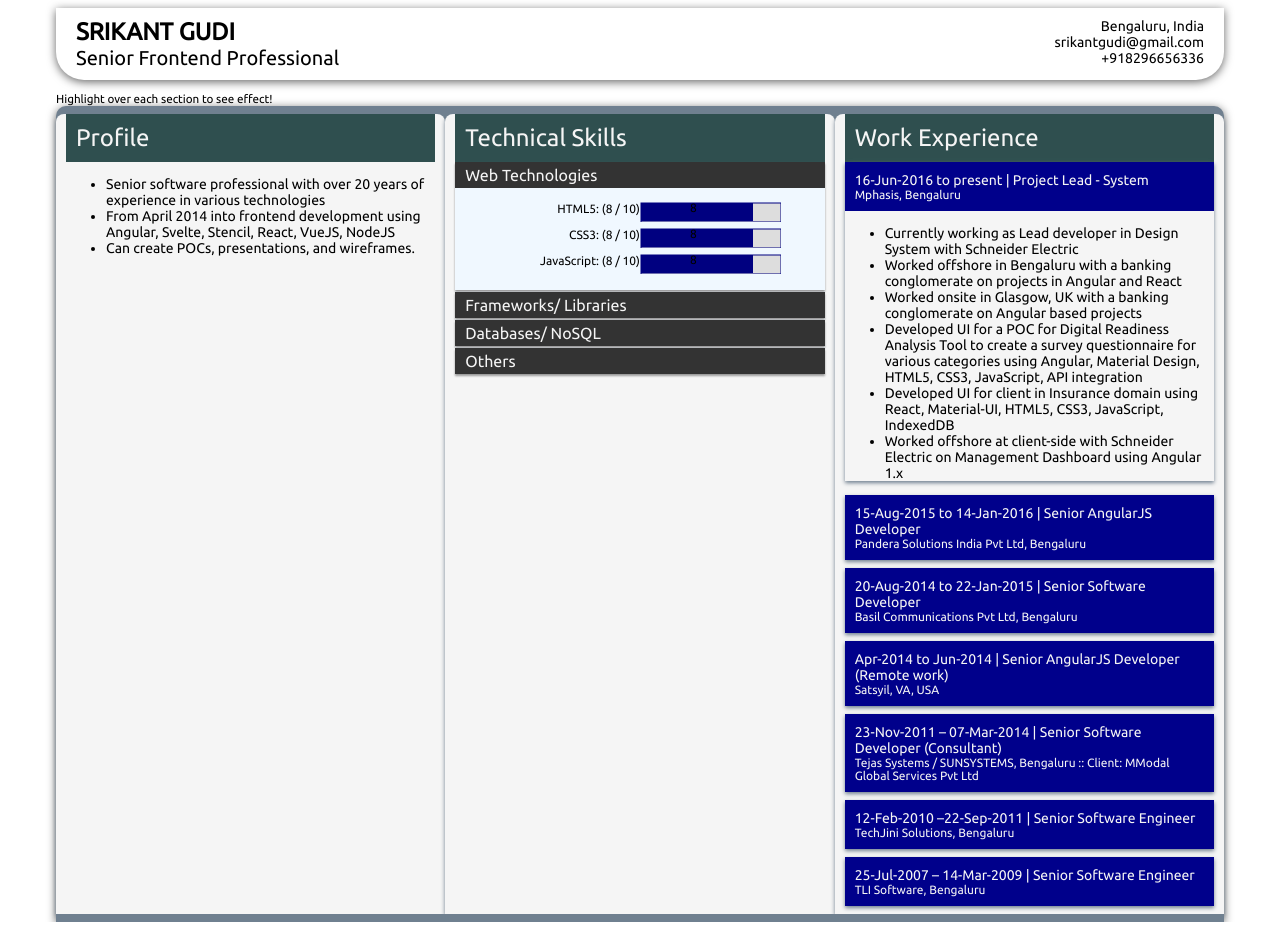
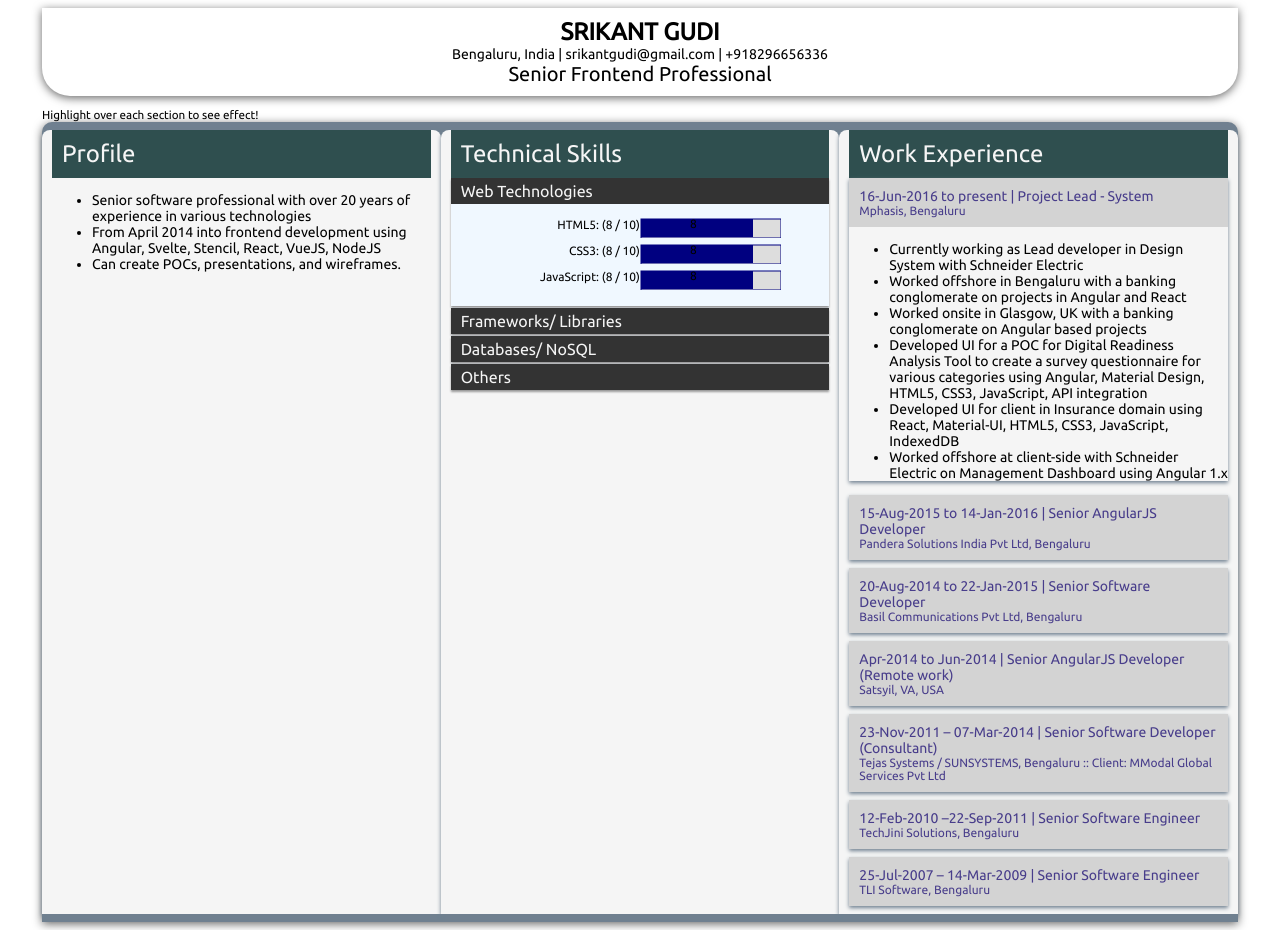
Before and after one commit to srikantgudi/srikantgudi.github.io, a Svelte app: page / in a window 1280 px wide. Built offline with nearby package versions, Linux system fonts and the light colour scheme.

Commit message:
Modified styles

```diff
--- a/public/global.css
+++ b/public/global.css
@@ -2,12 +2,10 @@
   margin: 0 1em;
   font-family: Ubuntu;
   font-size: 14px;
-  overflow: hidden;
 }
 html,
 body {
   position: relative;
-  height: 100%;
 }
 .sectiontitle {
   font-size: 16px;
@@ -15,79 +13,15 @@ body {
 .subtitle {
   font-size: 12px;
 }
-.container {
-	min-height: 100vh;
-	padding: 0 1rem;
-  }
-
 .main {
   padding: 0 20px;
   font-family: ubuntu;
 }
-
-  .footer {
-	width: 100%;
-	height: 100px;
-	border-top: 1px solid #eaeaea;
+.topnav {
   display: flex;
+  flex-direction: column;
   justify-content: center;
-	align-items: center;
-  }
-
-  .footer img {
-	margin-left: 0.5rem;
-  }
-
-  .footer a {
-	display: flex;
-	justify-content: center;
-	align-items: center;
-  }
-
-  .title a {
-	color: #0070f3;
-	text-decoration: none;
-  }
-
-  .title a:hover,
-  .title a:focus,
-  .title a:active {
-	text-decoration: underline;
-  }
-
-  .title {
-	margin: 0;
-	line-height: 1.15;
-	font-size: 2rem;
-  }
-
-  .description {
-	line-height: 1.5;
-	font-size: 1.5rem;
-  }
-
-  .code {
-	background: #fafafa;
-	border-radius: 5px;
-	padding: 0.75rem;
-	font-size: 1.1rem;
-	font-family: Menlo, Monaco, Lucida Console, Liberation Mono, DejaVu Sans Mono,
-	  Bitstream Vera Sans Mono, Courier New, monospace;
-  }
-
-  .grid {
-	display: flex;
-	align-items: center;
-	justify-content: center;
-	flex-wrap: wrap;
-	max-width: 800px;
-	margin-top: 3rem;
-  }
-
-  .topnav {
-	display: grid;
-	grid-template-columns: 1fr 1fr;
-	grid-gap: 10px 20px;
+  text-align: center;
   box-shadow: 0 2px 10px #666666;
   margin-bottom: 10px;
   padding: 10px 20px;
@@ -135,8 +69,8 @@ body {
   box-shadow: 0 2px 4px slategrey;
 }
 .exptitle {
-	background-color: darkblue;
-	color: whitesmoke;
+  background-color: lightgrey;
+  color: darkslateblue;
   font-size: 14px;
   padding: 10px;
 }
--- a/src/Topnav.svelte
+++ b/src/Topnav.svelte
@@ -1,13 +1,9 @@
 <div class="topnav">
     <div>
         <div class="pageTitle">Srikant Gudi</div>
+        <div>Bengaluru, India | srikantgudi@gmail.com | +918296656336</div>
         <div class="pos">
             Senior Frontend Professional
         </div>
     </div>
-    <div class="txtright">
-        <div>Bengaluru, India</div>
-        <div>srikantgudi@gmail.com</div>
-        <div>+918296656336</div>
-    </div>
 </div>
```
Lines whose indentation alone changed are shown as unchanged.
